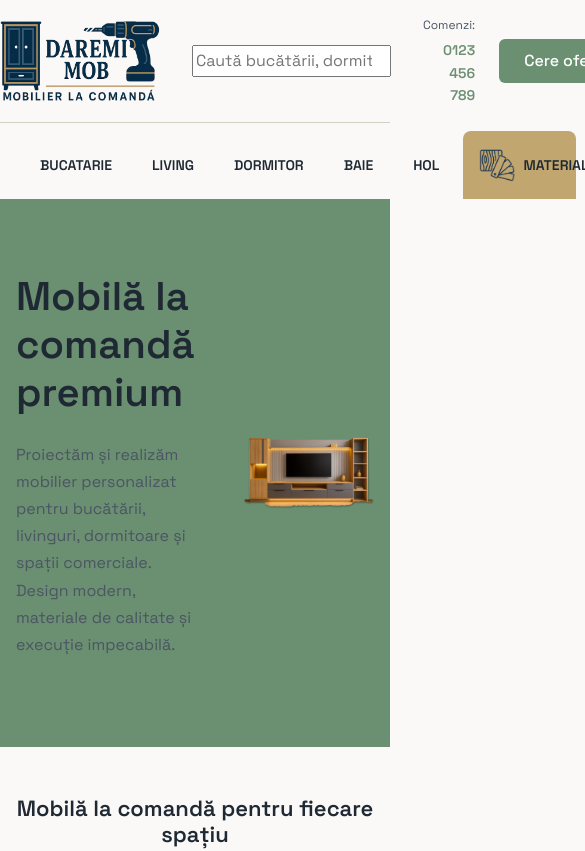
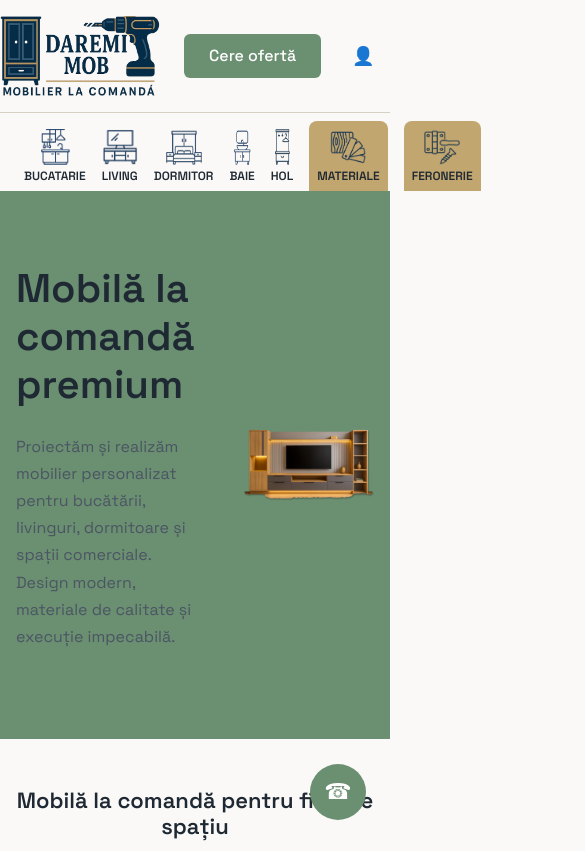
Before and after one commit to remus2023/daremi-website, a Next.js app: page / in a window 390 px wide. Shown: the top 851 px of the page, 585 px wide, since content can reach past the window. Built offline with nearby package versions, Linux system fonts and the light colour scheme.

Commit message:
feat(main-nav): burger drawer on mobile

```diff
--- a/src/app/layout.tsx
+++ b/src/app/layout.tsx
@@ -4,6 +4,7 @@ import { Space_Grotesk } from "next/font/google";
 import "@/styles/main.scss";
 import Header from "@/components/layout/Header/Header";
 import Footer from "@/components/layout/Footer/Footer";
+import MobileContact from "@/components/ui/MobileContact/MobileContact";
 
 /* =========================
    FONT GLOBAL
@@ -41,6 +42,7 @@ export default function RootLayout({
         <Header />
         <main>{children}</main>
         <Footer />
+        <MobileContact />
       </body>
     </html>
   );
--- a/src/components/layout/Header/_header.scss
+++ b/src/components/layout/Header/_header.scss
@@ -174,3 +174,48 @@
     font-weight: weight(semibold);
     cursor: default;
 }
+
+
+.site-header__phone {
+    display: none;
+
+    @include media(md) {
+        display: flex;
+    }
+}
+
+/* ======================================================
+   ADD: RESPONSIVE IN TREPTE – HEADER
+   (DOAR ADĂUGIRI)
+====================================================== */
+
+/* ---------- MD (tablet) ---------- */
+@include down(md) {
+
+    /* compactăm, nu ascundem */
+    .site-header__top-inner {
+        gap: space(md);
+    }
+
+
+
+    /* search mai îngust */
+    .site-header__search {
+        max-width: 280px;
+    }
+
+    .site-header__phone {
+        display: none;
+    }
+}
+
+/* ---------- SM+ (large phones / small tablets) ---------- */
+@include down(sm) {
+
+    /* search dispare (prea greu vizual) */
+    .site-header__search {
+        display: none;
+    }
+
+
+}
--- a/src/components/layout/MainNav/_mainNav.scss
+++ b/src/components/layout/MainNav/_mainNav.scss
@@ -35,10 +35,10 @@
 
     &__link {
         display: flex;
-        flex-direction: row;
+        flex-direction: column;
         align-items: center;
         gap: space(xs);
-        padding: space(sm);
+        padding: space(xs);
         text-decoration: none;
         color: $color-text;
         line-height: 1.2;
@@ -173,3 +173,46 @@
         transform: translateY(0);
     }
 }
+
+/* ======================================================
+   ADD: RESPONSIVE IN TREPTE – MAIN NAV
+   (DOAR ADĂUGIRI)
+====================================================== */
+
+/* ---------- MD (tablet) ---------- */
+@include down(lg) {
+
+    /* micșorăm touch-area & spacing */
+    .main-nav__link {
+        padding: space(xs);
+        gap: space(xxs);
+    }
+
+    .main-nav__label {
+        font-size: font-size(xs);
+    }
+}
+
+@include down(md) {
+
+    /* micșorăm touch-area & spacing */
+    .main-nav__link {
+        padding: space(xs);
+        gap: space(xxs);
+    }
+
+    .main-nav__label {
+        font-size: font-size(xs);
+    }
+}
+
+/* ---------- SM+ (large phones) ---------- */
+@include down(sm) {
+
+
+
+    /* păstrăm centrat iconul */
+    .main-nav__link {
+        padding: space(xs);
+    }
+}
--- /dev/null
+++ b/src/components/ui/MobileContact/MobileContact.tsx
@@ -0,0 +1,87 @@
+"use client";
+
+import { useEffect, useRef, useState } from "react";
+import clsx from "clsx";
+
+export default function MobileContact() {
+  const [open, setOpen] = useState(false);
+  const ref = useRef<HTMLDivElement | null>(null);
+
+  useEffect(() => {
+    if (!open) return;
+
+    const handleOutside = (e: MouseEvent | TouchEvent) => {
+      if (ref.current && !ref.current.contains(e.target as Node)) {
+        setOpen(false);
+      }
+    };
+
+    document.addEventListener("mousedown", handleOutside);
+    document.addEventListener("touchstart", handleOutside);
+
+    return () => {
+      document.removeEventListener("mousedown", handleOutside);
+      document.removeEventListener("touchstart", handleOutside);
+    };
+  }, [open]);
+
+  return (
+    <div ref={ref} className={clsx("mobile-contact", { "is-open": open })}>
+      <button
+        type="button"
+        className="mobile-contact__toggle"
+        aria-label="Contact"
+        onClick={() => setOpen((v) => !v)}
+      >
+        ☎
+      </button>
+
+      <div className="mobile-contact__panel">
+        <a href="tel:+40123456789" className="mobile-contact__item">
+          <span className="mobile-contact__icon">📞</span>
+          <span className="mobile-contact__label">Telefon</span>
+        </a>
+
+        <a
+          href="https://wa.me/40123456789"
+          target="_blank"
+          rel="noopener noreferrer"
+          className="mobile-contact__item"
+        >
+          <span className="mobile-contact__icon">💬</span>
+          <span className="mobile-contact__label">WhatsApp</span>
+        </a>
+
+        <a
+          href="https://www.facebook.com/"
+          target="_blank"
+          rel="noopener noreferrer"
+          className="mobile-contact__item"
+        >
+          <span className="mobile-contact__icon">📘</span>
+          <span className="mobile-contact__label">Facebook</span>
+        </a>
+
+        <a
+          href="https://www.instagram.com/"
+          target="_blank"
+          rel="noopener noreferrer"
+          className="mobile-contact__item"
+        >
+          <span className="mobile-contact__icon">📸</span>
+          <span className="mobile-contact__label">Instagram</span>
+        </a>
+
+        <a
+          href="https://www.tiktok.com/"
+          target="_blank"
+          rel="noopener noreferrer"
+          className="mobile-contact__item"
+        >
+          <span className="mobile-contact__icon">🎵</span>
+          <span className="mobile-contact__label">TikTok</span>
+        </a>
+      </div>
+    </div>
+  );
+}
--- /dev/null
+++ b/src/components/ui/MobileContact/_mobileContact.scss
@@ -0,0 +1,74 @@
+@use "@/styles/abstracts" as *;
+
+/* =========================
+   MOBILE CONTACT
+========================= */
+
+.mobile-contact {
+    position: fixed;
+    right: space(md);
+    bottom: space(md);
+    z-index: 1000;
+
+    display: block;
+
+    @include media(md) {
+        display: none;
+    }
+}
+
+/* TOGGLE BUTTON */
+.mobile-contact__toggle {
+    width: 56px;
+    height: 56px;
+    border-radius: 50%;
+    border: none;
+
+    background-color: $color-primary;
+    color: $color-surface;
+
+    font-size: 22px;
+    cursor: pointer;
+}
+
+/* PANEL */
+.mobile-contact__panel {
+    position: absolute;
+    right: 0;
+    bottom: calc(100% + #{space(xs)});
+
+    display: flex;
+    flex-direction: column;
+    gap: space(xs);
+
+    opacity: 0;
+    transform: translateY(8px) scale(0.98);
+    pointer-events: none;
+
+    transition:
+        opacity 0.2s ease,
+        transform 0.2s ease;
+}
+
+.mobile-contact.is-open .mobile-contact__panel {
+    opacity: 1;
+    transform: translateY(0) scale(1);
+    pointer-events: auto;
+}
+
+/* ITEMS */
+.mobile-contact__item {
+    display: inline-flex;
+    align-items: center;
+    gap: space(xs);
+
+    background-color: $color-surface;
+    color: $color-text;
+
+    padding: space(xs) space(sm);
+    border-radius: radius(md);
+    text-decoration: none;
+    font-size: font-size(sm);
+
+    box-shadow: 0 6px 20px rgba(0, 0, 0, 0.08);
+}
--- a/src/styles/abstracts/_breakpoints.scss
+++ b/src/styles/abstracts/_breakpoints.scss
@@ -43,3 +43,18 @@ $breakpoints: (
     @error "Breakpoint `#{$key}` not found.";
   }
 }
+
+/* =========================
+   MEDIA QUERY – DOWN
+========================= */
+@mixin down($breakpoint) {
+  @if map-has-key($breakpoints, $breakpoint) {
+    @media (max-width: map-get($breakpoints, $breakpoint)) {
+      @content;
+    }
+  }
+
+  @else {
+    @error "Breakpoint `#{$breakpoint}` not found in $breakpoints map.";
+  }
+}
--- a/src/styles/abstracts/_mixins.scss
+++ b/src/styles/abstracts/_mixins.scss
@@ -1,7 +1,46 @@
 @use './functions' as *;
+@use "./breakpoints" as *;
 
+/* =====================================
+   CONTAINER
+===================================== */
 @mixin container {
   max-width: 1320px;
   margin-inline: auto;
   padding-inline: space(sm);
 }
+
+/* =====================================
+   MEDIA MAX (EXISTENT – NU ATINGEM)
+===================================== */
+@mixin media-max($breakpoint) {
+  $value: map-get($breakpoints, $breakpoint);
+
+  @if $value {
+    @media (max-width: ($value - 1)) {
+      @content;
+    }
+  }
+
+  @else {
+    @error "Breakpoint `#{$breakpoint}` nu există în $breakpoints.";
+  }
+}
+
+/* =====================================
+   MEDIA (NOU – STANDARD PROIECT)
+   media(md) => min-width: md
+===================================== */
+@mixin media($breakpoint) {
+  $value: map-get($breakpoints, $breakpoint);
+
+  @if $value {
+    @media (min-width: $value) {
+      @content;
+    }
+  }
+
+  @else {
+    @error "Breakpoint `#{$breakpoint}` nu există în $breakpoints.";
+  }
+}
--- a/src/styles/main.scss
+++ b/src/styles/main.scss
@@ -16,3 +16,4 @@
 
 @use '../components/ui/atoms/Button/button';
 @use '../components/ui/atoms/Link/link';
+@use '../components/ui/MobileContact/mobileContact';
```
